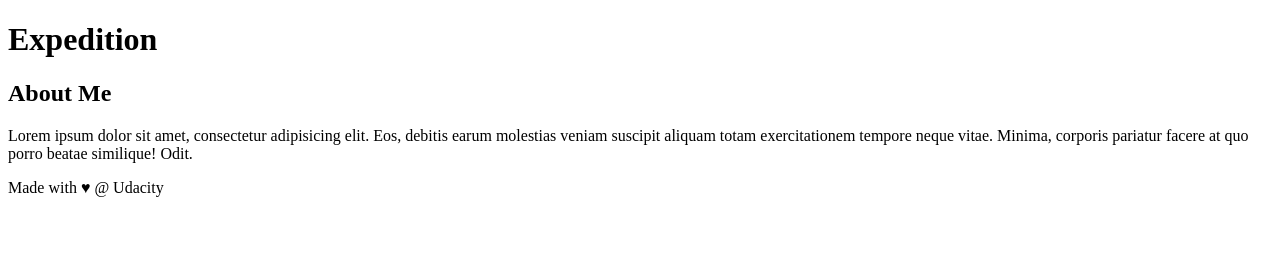
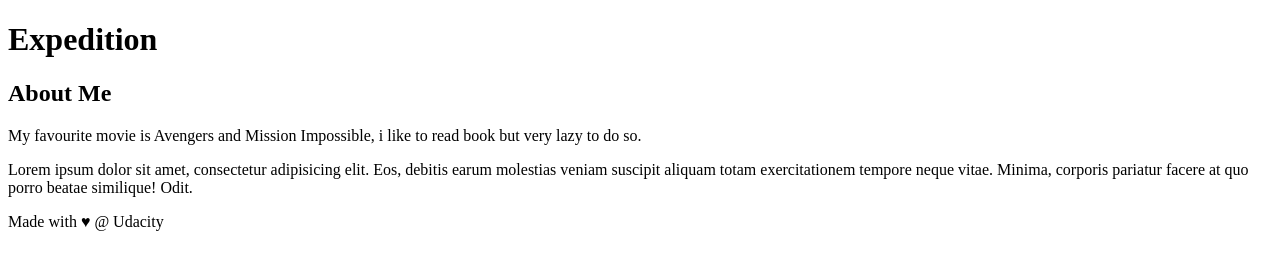
Before and after one commit to AmbiIragappa/new-git-project, a plain HTML site: page index.html in a window 1280 px wide. Drawn offline with Linux system fonts and the light colour scheme.

Commit message:
Added more content for aside

```diff
--- a/index.html
+++ b/index.html
@@ -18,6 +18,7 @@
             <aside>
                 <h2>About Me</h2>
 
+                <p> My favourite movie is Avengers and Mission Impossible, i like to read book but very lazy to do so.</p>
                 <p>Lorem ipsum dolor sit amet, consectetur adipisicing elit. Eos, debitis earum molestias veniam suscipit aliquam totam exercitationem tempore neque vitae. Minima, corporis pariatur facere at quo porro beatae similique! Odit.</p>
             </aside>
 
```
